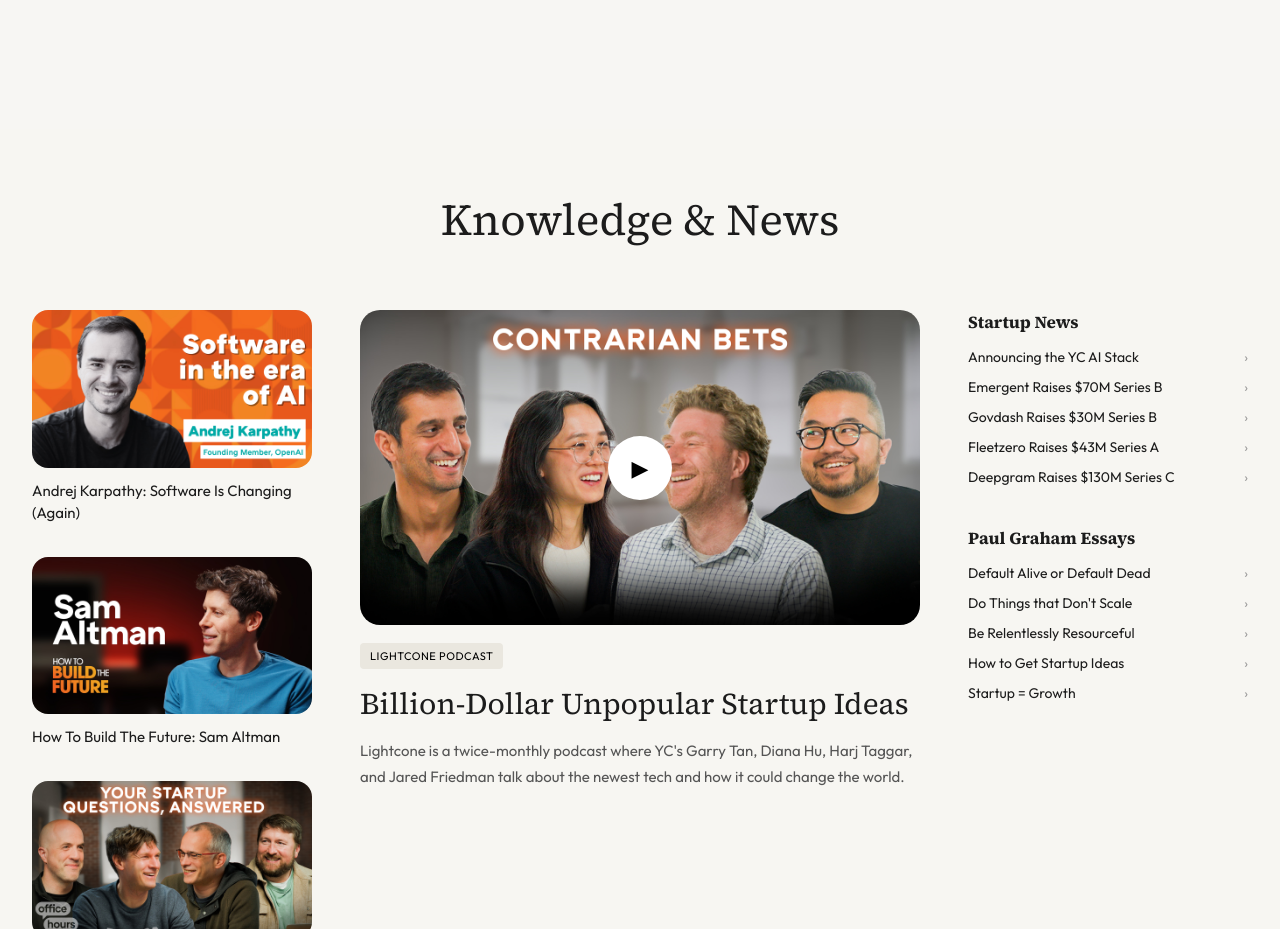
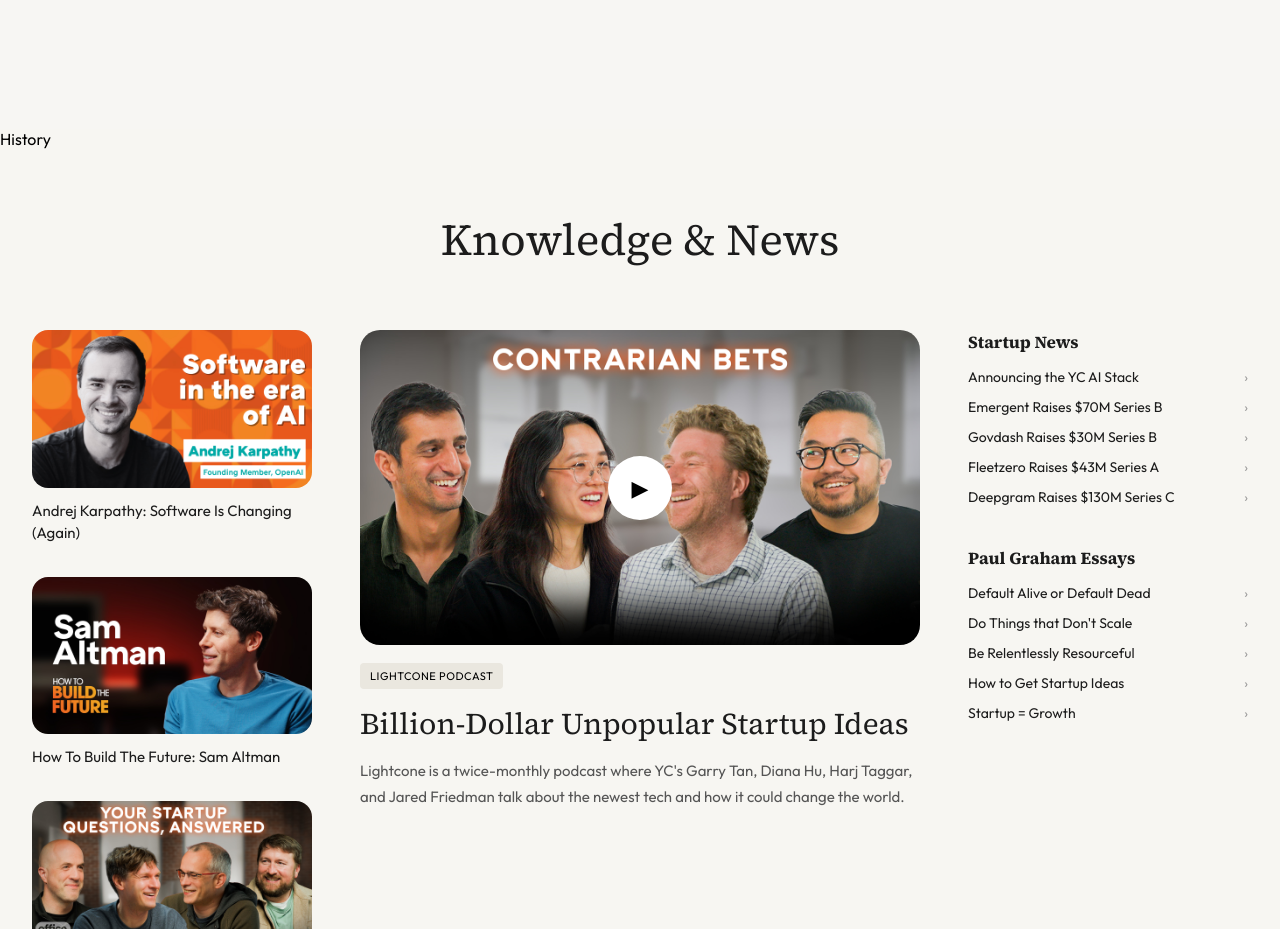
Before and after one commit to GORTHAN2007/Y-Combinator-Clone, a React (Vite) app: page / in a window 1280 px wide. Shown: the part 3080-4009 px from the top of the page. Built offline with nearby package versions, Linux system fonts and the light colour scheme.

Commit message:
Added the folders for more sections

```diff
--- a/src/App.jsx
+++ b/src/App.jsx
@@ -2,8 +2,9 @@
 import Footer from './components/Layout/Footer.jsx'
 import Navbar from './components/Layout/Navbar.jsx'
 import CompanyShowcase from './components/CompanyShowcase/CompanyShowcase.jsx'
+import History from './components/History/History.jsx'
+import Knowledge from './components/Knowledge section/Knowledge.jsx';
 import './styles/App.css';
-import Knowledge from './components/Knowledge section/Knowledge.jsx';
 
 
 function App() {
@@ -13,6 +14,7 @@
       <Navbar/>
       <Hero/>
       <CompanyShowcase/>
+      <History/>
       <Knowledge/>
       <Footer/>
     </>
--- /dev/null
+++ b/src/components/History/History.jsx
@@ -0,0 +1,10 @@
+import '../../styles/History.css';
+
+function History(){
+    return(
+        <div>History</div>
+    )
+
+}
+
+export default History;
--- /dev/null
+++ b/src/styles/History.css
@@ -0,0 +1,3 @@
+body{
+    margin: 0;
+}
```
